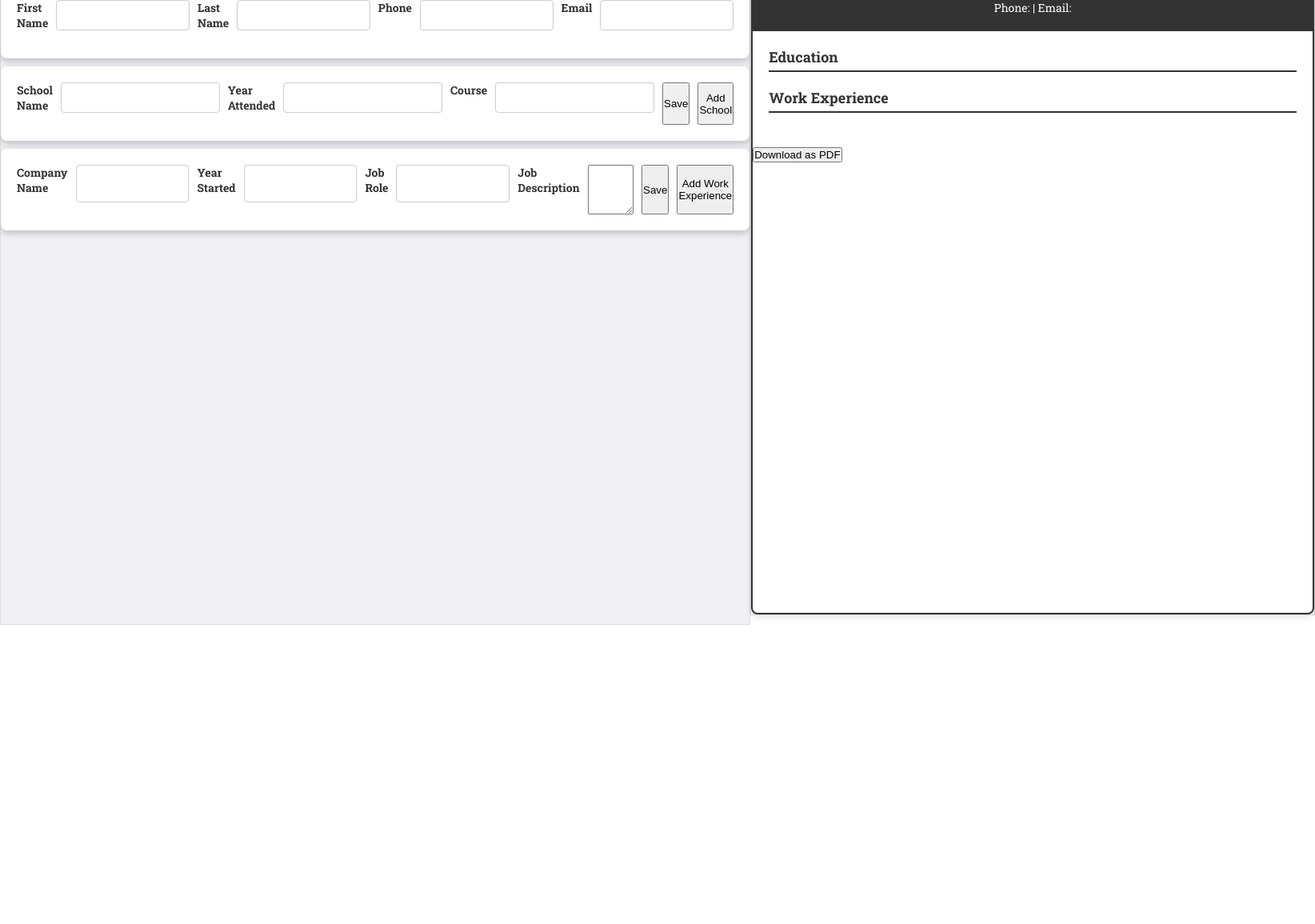
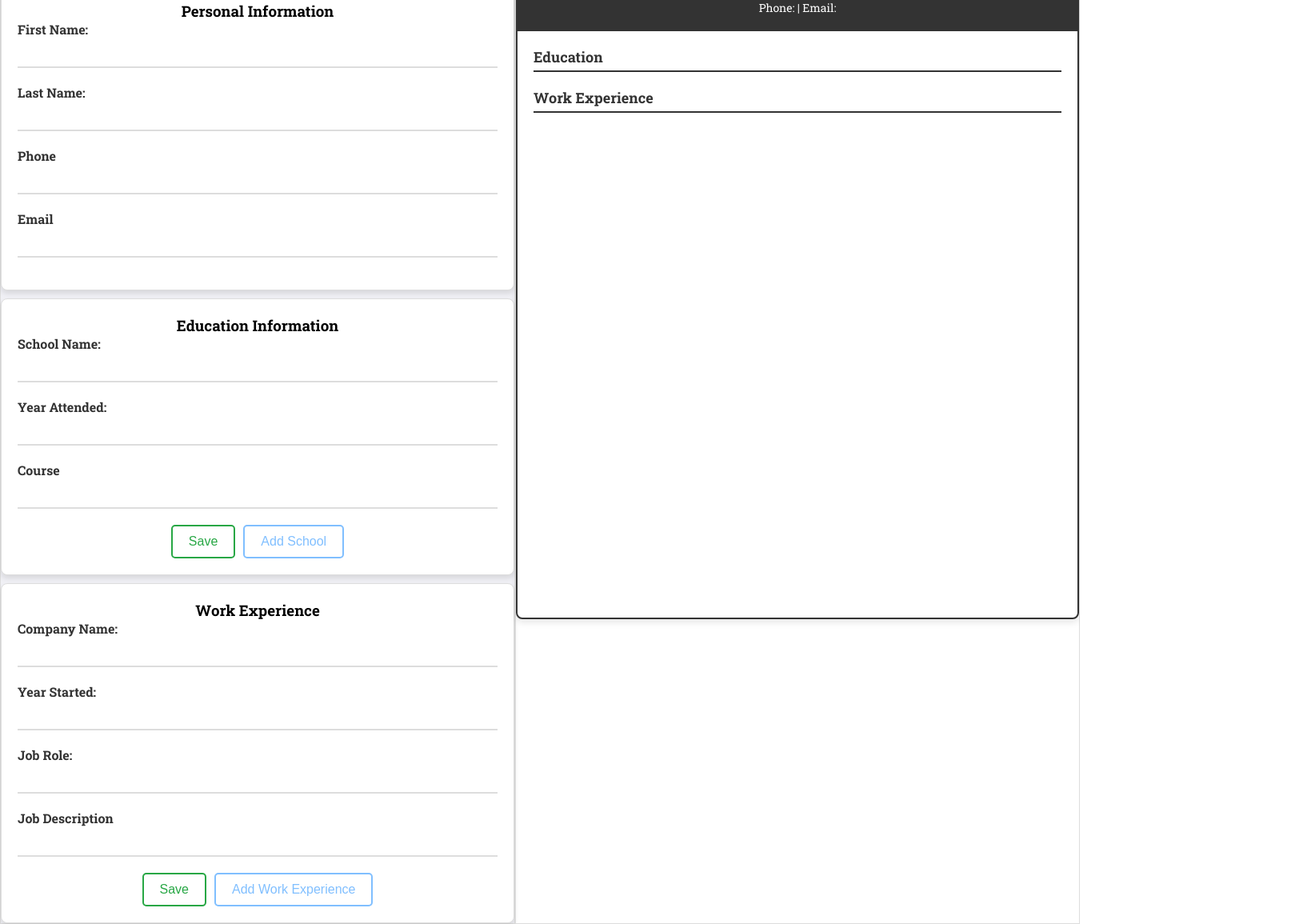
Before and after one commit to banpogi/CV-Builder, a React (Vite) app in the folder 01-starting-project/: page / in a window 1280 px wide. Shown: the part 31-1186 px from the top of the page at 80% size, 1644 px wide, since content can reach past the window. Before the commit the page ends 812 px from the top, so only its background shows below. Built offline with nearby package versions, Linux system fonts and the light colour scheme.

Commit message:
updated and styled the form components

```diff
--- a/01-starting-project/src/App.jsx
+++ b/01-starting-project/src/App.jsx
@@ -132,7 +132,7 @@ function App() {
             <EducationEntries entries={educationEntries} />
             <WorkExpEntries entries={workExpEntries} />
           </div>
-          <button onClick={handleDownloadPDF}>Download as PDF</button>
+          {/* <button onClick={handleDownloadPDF}>Download as PDF</button> */}
         </div>
       </div>
     </>
--- a/01-starting-project/src/components/EducationForm.jsx
+++ b/01-starting-project/src/components/EducationForm.jsx
@@ -7,32 +7,74 @@ export default function EducationForm({
   return (
     <>
       {educationForms.map((form, index) => (
-        <div className="form-container" key={index}>
-          <label>School Name</label>
+        // <div className="form-container" key={index}>
+        //   <label>School Name</label>
+        //   <input
+        //     type="text"
+        //     name="school"
+        //     value={form.school}
+        //     onChange={(e) => onInputChange(index, e)}
+        //   />
+
+        //   <label>Year Attended</label>
+        //   <input
+        //     type="text"
+        //     name="year"
+        //     value={form.year}
+        //     onChange={(e) => onInputChange(index, e)}
+        //   />
+        //   <label>Course</label>
+        //   <input
+        //     type="text"
+        //     name="course"
+        //     value={form.course}
+        //     onChange={(e) => onInputChange(index, e)}
+        //   />
+
+        //   <button onClick={() => onAddEntry(index)}>Save</button>
+        //   <button onClick={onAddForm}>Add School</button>
+        // </div>
+
+        <div className="form-container2" key={index}>
+          <h3>Education Information</h3>
+          <div>
+            <div className="form-group">
+              <label>School Name:</label>
               <input
                 type="text"
                 name="school"
                 value={form.school}
                 onChange={(e) => onInputChange(index, e)}
               />
-
-          <label>Year Attended</label>
+            </div>
+            <div className="form-group">
+              <label>Year Attended:</label>
               <input
                 type="text"
                 name="year"
                 value={form.year}
                 onChange={(e) => onInputChange(index, e)}
               />
+            </div>
+            <div className="form-group">
               <label>Course</label>
               <input
                 type="text"
                 name="course"
+                s
                 value={form.course}
                 onChange={(e) => onInputChange(index, e)}
               />
-
-          <button onClick={() => onAddEntry(index)}>Save</button>
-          <button onClick={onAddForm}>Add School</button>
+            </div>
+            <div className="form-buttons">
+              <button className="btn-save" onClick={() => onAddEntry(index)}>
+                Save
+              </button>
+              <button className="btn-add" onClick={onAddForm}>
+                Add School
+              </button>
+            </div>
+          </div>
         </div>
       ))}
     </>
--- a/01-starting-project/src/components/PersonalInfo.jsx
+++ b/01-starting-project/src/components/PersonalInfo.jsx
@@ -1,6 +1,7 @@
 export default function PersonalInfo({ userInput, onChange }) {
   return (
-    <div className="form-container">
+    <>
+      {/* <div className="form-container">
         <label>First Name</label>
         <input
           type="text"
@@ -27,6 +28,45 @@ export default function PersonalInfo({ userInput, onChange }) {
           value={userInput.email}
           onChange={(event) => onChange("email", event.target.value)}
         />
+      </div> */}
+
+      <div className="form-container2">
+        <h3>Personal Information</h3>
+        <form>
+          <div className="form-group">
+            <label>First Name:</label>
+            <input
+              type="text"
+              value={userInput.firstName}
+              onChange={(event) => onChange("firstName", event.target.value)}
+            />
           </div>
+          <div className="form-group">
+            <label>Last Name:</label>
+            <input
+              type="text"
+              value={userInput.lastName}
+              onChange={(event) => onChange("lastName", event.target.value)}
+            />
+          </div>
+          <div className="form-group">
+            <label>Phone</label>
+            <input
+              type="text"
+              value={userInput.phoneNumber}
+              onChange={(event) => onChange("phoneNumber", event.target.value)}
+            />
+          </div>
+          <div className="form-group">
+            <label>Email</label>
+            <input
+              type="email"
+              value={userInput.email}
+              onChange={(event) => onChange("email", event.target.value)}
+            />
+          </div>
+        </form>
+      </div>
+    </>
   );
 }
--- a/01-starting-project/src/components/WorkExpForm.jsx
+++ b/01-starting-project/src/components/WorkExpForm.jsx
@@ -6,7 +6,7 @@ export default function WorkExpForm({
 }) {
   return (
     <>
-      {workForms.map((form, index) => (
+      {/* {workForms.map((form, index) => (
         <div className="form-container" key={index}>
           <label>Company Name</label>
           <input
@@ -44,6 +44,58 @@ export default function WorkExpForm({
           <button onClick={() => onAddEntry(index)}>Save</button>
           <button onClick={onAddForm}>Add Work Experience</button>
         </div>
+      ))} */}
+
+      {workForms.map((form, index) => (
+        <div className="form-container2" key={index}>
+          <h3>Work Experience</h3>
+          <div>
+            <div className="form-group">
+              <label>Company Name:</label>
+              <input
+                type="text"
+                name="company"
+                value={form.company}
+                onChange={(e) => onInputChange(index, e)}
+              />
+            </div>
+            <div className="form-group">
+              <label>Year Started:</label>
+              <input
+                type="text"
+                name="year"
+                value={form.year}
+                onChange={(e) => onInputChange(index, e)}
+              />
+            </div>
+            <div className="form-group">
+              <label>Job Role:</label>
+              <input
+                type="text"
+                name="role"
+                value={form.role}
+                onChange={(e) => onInputChange(index, e)}
+              />
+            </div>
+            <div className="form-group">
+              <label>Job Description</label>
+              <input
+                type="text"
+                name="description"
+                value={form.description}
+                onChange={(e) => onInputChange(index, e)}
+              />
+            </div>
+            <div className="form-buttons">
+              <button className="btn-save" onClick={() => onAddEntry(index)}>
+                Save
+              </button>
+              <button className="btn-add" onClick={onAddForm}>
+                Add Work Experience
+              </button>
+            </div>
+          </div>
+        </div>
       ))}
     </>
   );
--- a/01-starting-project/src/index.css
+++ b/01-starting-project/src/index.css
@@ -11,7 +11,6 @@ body {
 
 #root {
   display: flex;
-  height: 100vh;
 }
 
 .info-container {
@@ -19,10 +18,11 @@ body {
   display: flex;
   border: 1px solid #ddd;
   background-color: #f0f0f5;
+  align-items: center;
   flex-direction: column;
   gap: 10px;
   padding-top: 10px;
-  height: 100vh;
+
   margin: 0;
 }
 
@@ -34,7 +34,7 @@ body {
   justify-content: center; /* Center horizontally */
 }
 
-.form-container {
+/* .form-container {
   padding: 20px;
   border-radius: 8px;
   box-shadow: 0 4px 8px rgba(0, 0, 0, 0.2);
@@ -60,9 +60,10 @@ body {
   border-radius: 4px;
   font-size: 14px;
   transition: border-color 0.3s;
-}
+} */
 
 .resume {
+  height: 100vh;
   width: 700px;
   background-color: #fff;
   border-radius: 8px;
@@ -108,3 +109,86 @@ body {
   font-size: 14px;
   color: #555;
 }
+
+.form-container2 {
+  background-color: #ffffff;
+  border: 1px solid #ddd;
+  border-radius: 8px;
+  padding: 20px;
+  width: 600px;
+  box-shadow: 0 4px 6px rgba(0, 0, 0, 0.1);
+}
+
+.form-group {
+  margin-bottom: 20px;
+  position: relative;
+}
+
+label {
+  font-weight: bold;
+  color: #333;
+  display: inline-block;
+  margin-bottom: 8px;
+}
+
+input {
+  border: none;
+  border-bottom: 2px solid #ddd;
+  width: 100%;
+  font-size: 16px;
+  padding: 5px 0;
+  outline: none;
+  color: #333;
+}
+
+/* Styling for the underline */
+input:focus {
+  border-bottom-color: #007bff;
+}
+
+/* Optional: Styling for empty fields */
+input:not(:placeholder-shown):invalid {
+  border-bottom-color: red;
+}
+
+.form-container2 h3 {
+  text-align: center;
+}
+
+.form-buttons {
+  display: flex;
+  justify-content: center;
+  gap: 10px;
+}
+
+.btn-save {
+  padding: 10px 20px;
+  font-size: 16px;
+  color: #28a745; /* Green text color */
+  background-color: transparent; /* No background initially */
+  border: 2px solid #28a745; /* Green border */
+  border-radius: 5px;
+  cursor: pointer;
+  transition: all 0.3s ease; /* Smooth transition effect */
+}
+
+.btn-save:hover {
+  background-color: #28a745; /* Green background on hover */
+  color: #fff; /* White text color on hover */
+}
+
+.btn-add {
+  padding: 10px 20px;
+  font-size: 16px;
+  color: #80bfff; /* Green text color */
+  background-color: transparent; /* No background initially */
+  border: 2px solid #80bfff; /* Green border */
+  border-radius: 5px;
+  cursor: pointer;
+  transition: all 0.3s ease; /* Smooth transition effect */
+}
+
+.btn-add:hover {
+  background-color: #80bfff; /* Green background on hover */
+  color: #fff; /* White text color on hover */
+}
```
Lines whose indentation alone changed are shown as unchanged.
